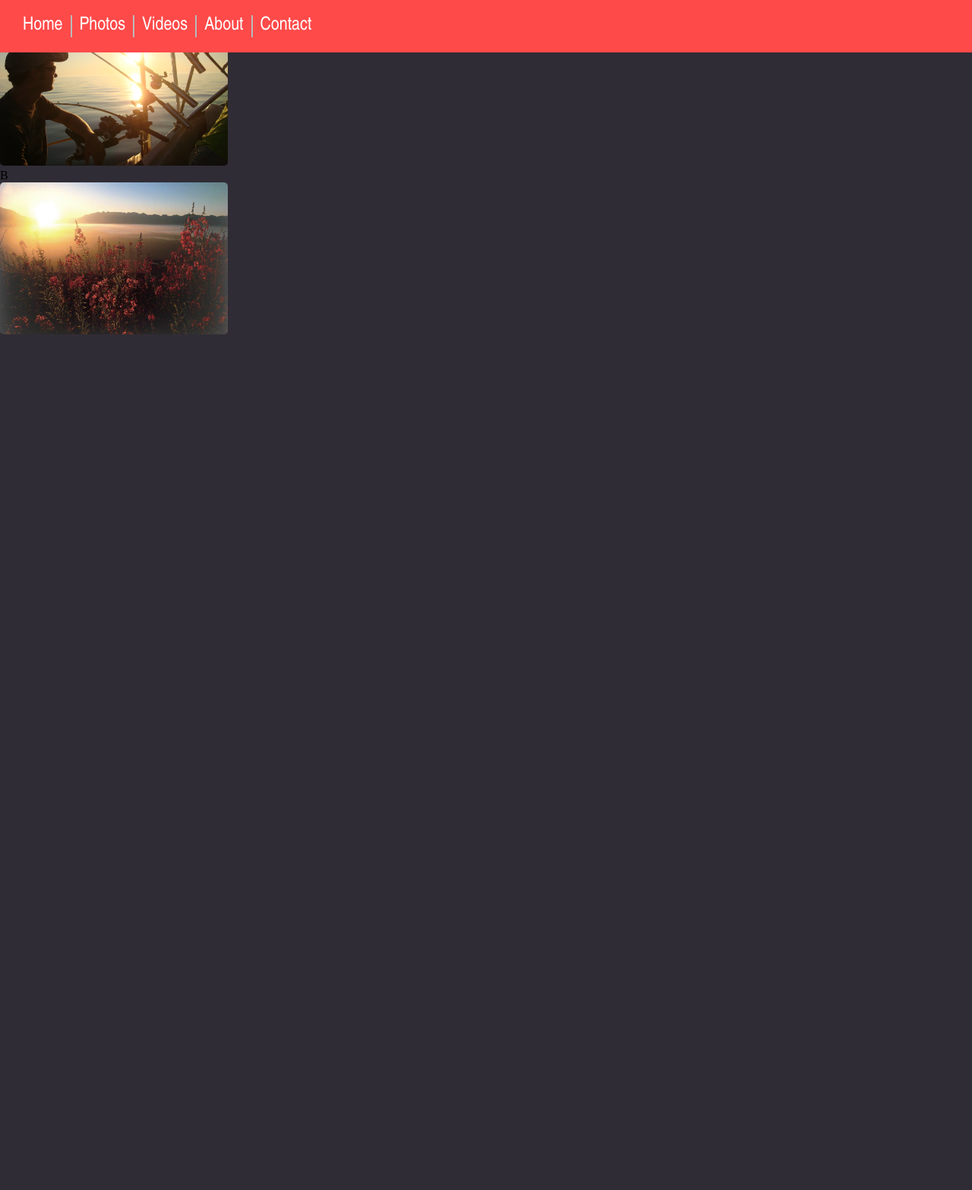
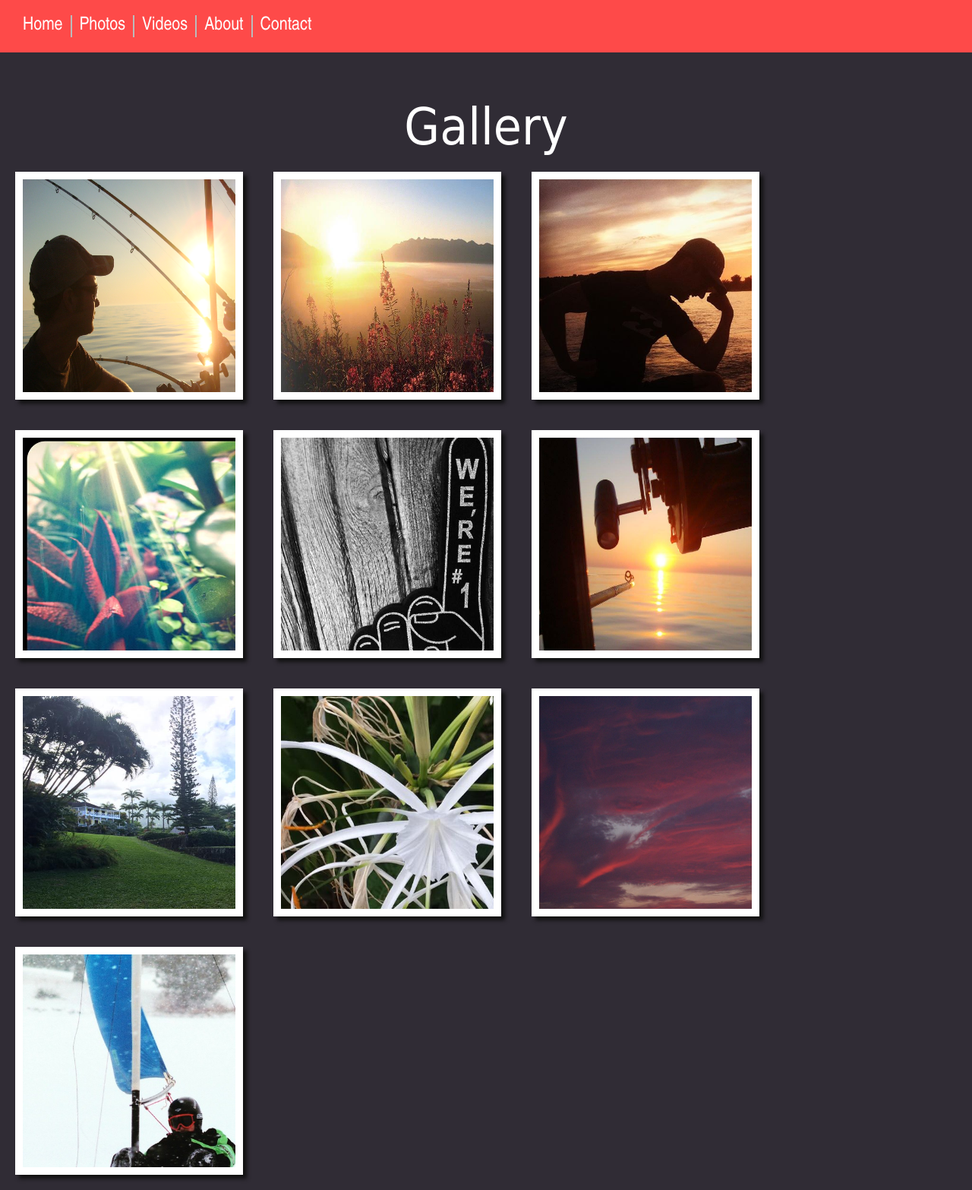
Before and after one commit to hanslee95/austin_web, a PHP site: page /photo.html in a window 1280 px wide. Shown: the whole page at 76% size. Before the commit the page ends 440 px from the top, so only its background shows below. Run offline with PHP 8.4, Linux system fonts and the light colour scheme.

Commit message:
adding photo files

```diff
--- a/photo.css
+++ b/photo.css
@@ -11,3 +11,70 @@ body {
     /*figure out background with taha, the color scheme!*/
   background:#302c35 ;
 }
+
+.header {
+  height: 25px;
+  background: #111;
+  color: #fff;
+  text-align: center;
+  font: 11px/25px Helvetica, Arial, sans-serif;
+}
+
+.header a {
+  color: #eee;
+}
+
+.header a:hover {
+  text-decoration: none;
+}
+
+
+/*PIC*/
+.pic {
+  height: 300px;
+  width: 300px;
+  overflow: hidden;
+  margin: 20px;
+  border: 10px solid white;
+
+  -webkit-box-shadow: 5px 5px 5px #111;
+  box-shadow: 5px 5px 5px #111;
+  float: left;
+}
+
+.pic:hover {
+  cursor: pointer;
+}
+
+
+
+/*SHRINK*/
+.shrink img {
+  height: 400px;
+  width: 400px;
+
+  -webkit-transition: all 1s ease;
+  -moz-transition: all 1s ease;
+  -o-transition: all 1s ease;
+  -ms-transition: all 1s ease;
+  transition: all 1s ease;
+}
+
+.shrink img:hover {
+  width: 280px;
+  height: 280px;
+}
+article {
+    font-family: 'Tahoma', Geneva, sans-serif;
+  text-align: center;
+  color: white;
+  font-size: 70%;
+
+
+}
+p {
+
+    font-family: 'Tahoma', Geneva, sans-serif;
+    font-size: 600%;
+    margin-top: 10%;
+}
--- a/photo.html
+++ b/photo.html
@@ -52,7 +52,6 @@ li a {
 }
 </style>
 
-
 <!-- nav bar html -->
 <ul>
     <li><a href="main.html">Home</a></li>
@@ -64,138 +63,70 @@ li a {
 
 
 
-<style>
-#myImg {
-    border-radius: 5px;
-    cursor: pointer;
-    transition: 0.3s;
-}
-
-#myImg:hover {opacity: 0.7;}
-
-/* The Modal (background) */
-.modal {
-    display: none; /* Hidden by default */
-    position: fixed; /* Stay in place */
-    z-index: 1; /* Sit on top */
-    padding-top: 100px; /* Location of the box */
-    left: 0;
-    top: 0;
-    width: 100%; /* Full width */
-    height: 100%; /* Full height */
-    overflow: auto; /* Enable scroll if needed */
-    background-color: rgb(0,0,0); /* Fallback color */
-    background-color: rgba(0,0,0,0.9); /* Black w/ opacity */
-}
-
-/* Modal Content (image) */
-.modal-content {
-    margin: auto;
-    display: block;
-    width: 80%;
-    max-width: 700px;
-}
-
-/* Caption of Modal Image */
-#caption {
-    margin: auto;
-    display: block;
-    width: 80%;
-    max-width: 700px;
-    text-align: center;
-    color: #ccc;
-    padding: 10px 0;
-    height: 150px;
-}
-
-/* Add Animation */
-.modal-content, #caption {
-    -webkit-animation-name: zoom;
-    -webkit-animation-duration: 0.6s;
-    animation-name: zoom;
-    animation-duration: 0.6s;
-}
-
-@-webkit-keyframes zoom {
-    from {-webkit-transform:scale(0)}
-    to {-webkit-transform:scale(1)}
-}
-
-@keyframes zoom {
-    from {transform:scale(0)}
-    to {transform:scale(1)}
-}
-
-/* The Close Button */
-.close {
-    position: absolute;
-    top: 15px;
-    right: 35px;
-    color: #f1f1f1;
-    font-size: 40px;
-    font-weight: bold;
-    transition: 0.3s;
-}
-
-.close:hover,
-.close:focus {
-    color: #bbb;
-    text-decoration: none;
-    cursor: pointer;
-}
-
-/* 100% Image Width on Smaller Screens */
-@media only screen and (max-width: 700px){
-    .modal-content {
-        width: 100%;
-    }
-}
-</style>
-</head>
-<body>
-<div id="myMo"
-<div class="wrapper">
-  <div class="box A">A</div>
-    <img id="myImg" src="Stock1.jpg" alt="Brooklyn, Michigan" width="300" height="200">
-  <div class="box B">B</div>
-    <img id="myImg" src="Stock2.jpg" alt="Brooklyn, Michigan" width="300" height="200">
 
 
 
 
-<!-- The Modal -->
-<div id="myModal" class="modal">
-  <span class="close">&times;</span>
-  <img class="modal-content" id="img01">
-  <div id="caption"></div>
-</div>
 
-<script>
-// Get the modal
-var modal = document.getElementById('myModal');
 
-// Get the image and insert it inside the modal - use its "alt" text as a caption
-var img = document.getElementById('myImg');
-var modalImg = document.getElementById("img01");
-var captionText = document.getElementById("caption");
-img.onclick = function(){
-    modal.style.display = "block";
-    modalImg.src = this.src;
-    captionText.innerHTML = this.alt;
-}
 
-// Get the <span> element that closes the modal
-var span = document.getElementsByClassName("close")[0];
 
-// When the user clicks on <span> (x), close the modal
-span.onclick = function() {
-    modal.style.display = "none";
-}
-</script>
+
+
+
+
+
+
+    <!-- All photos posted -->
+    <article>
+        <p>Gallery</p>
+    </article>
+
+  <div class="shrink pic">
+    <img src="Stock1.jpg" alt="girl">
+
+
+    </div>
+
+  <div class="shrink pic">
+    <img src="Stock2.jpg" alt="city">
+
+
+
+  </div>
+
+  <div class="shrink pic">
+    <img src="Stock3.jpg" alt="kick">
+  </div>
+
+  <div class="shrink pic">
+    <img src="Stock4.jpg" alt="climb">
+  </div>
+
+  <div class="shrink pic">
+    <img src="Stock5.jpg" alt="">
+  </div>
+
+  <div class="shrink pic">
+    <img src="Stock6.jpg" alt="">
+  </div>
+
+  <div class="shrink pic">
+    <img src="Stock7.jpg" alt="">
+  </div>
+
+  <div class="shrink pic">
+    <img src="Stock8.jpg" alt="plane">
+  </div>
+
+  <div class="shrink pic">
+    <img src="Stock9.jpg" alt="sea">
+  </div>
+
+  <div class="shrink pic">
+    <img src="Stock10.jpg" alt="sea">
+
+  </div>
 
 </body>
 </html>
-
-
-</body>
-</html>
```
